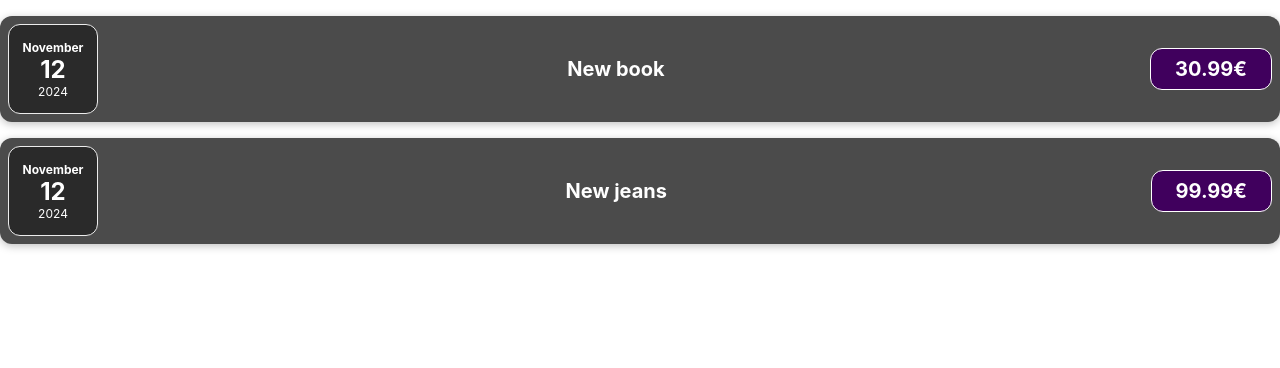
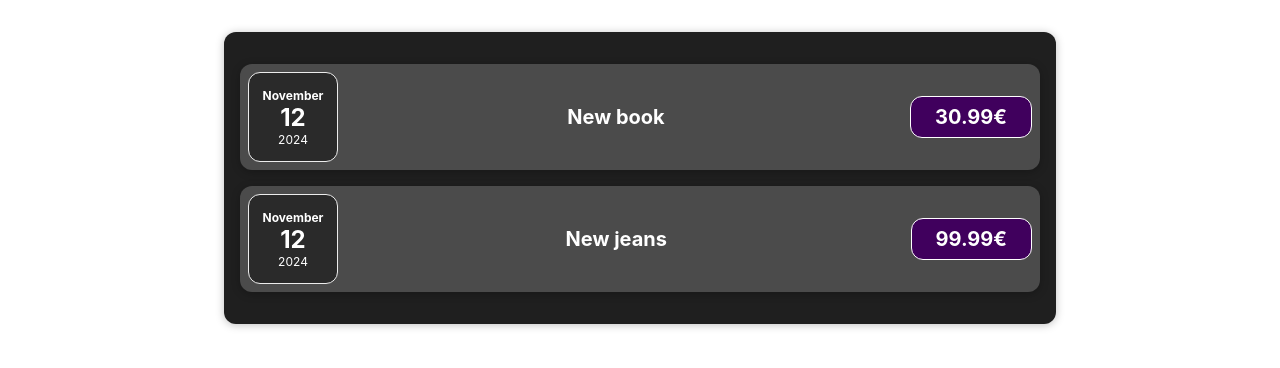
Before and after one commit to SlayHand/react, a React (Vite) app: page / in a window 1280 px wide. Shown: the top 368 px of the page. Built offline with nearby package versions, Linux system fonts and the light colour scheme.

Commit message:
ylesanne 6. 2 ymbritseva komponendi loomine ja kujundamine

```diff
--- a/src/App.jsx
+++ b/src/App.jsx
@@ -1,6 +1,6 @@
 import React from 'react';
 import './App.css';
-import ExpenseItem from './components/ExpenseItem.jsx';
+import Expenses from './components/Expenses.jsx';
 
 const App = () => {
   const expenses = [
@@ -18,8 +18,7 @@ const App = () => {
 
   return (
     <div className="App">
-      <ExpenseItem data={expenses[0]}/>
-      <ExpenseItem data={expenses[1]}/>
+      <Expenses expenses={expenses}/>
     </div>
   );
 }
--- /dev/null
+++ b/src/components/Expenses.jsx
@@ -0,0 +1,16 @@
+import './Expenses.css'
+import ExpenseItem from './ExpenseItem.jsx'
+
+
+import React from 'react'
+
+const Expenses = (props) => {
+  return (
+    <div className='expenses'>
+        <ExpenseItem data={props.expenses[0]}/>
+        <ExpenseItem data={props.expenses[1]}/>
+    </div>
+  )
+}
+
+export default Expenses
```
